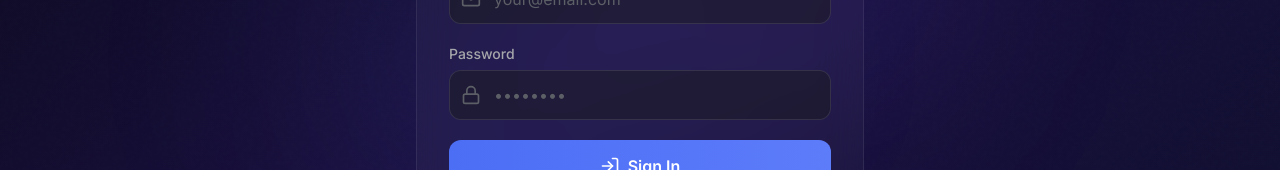
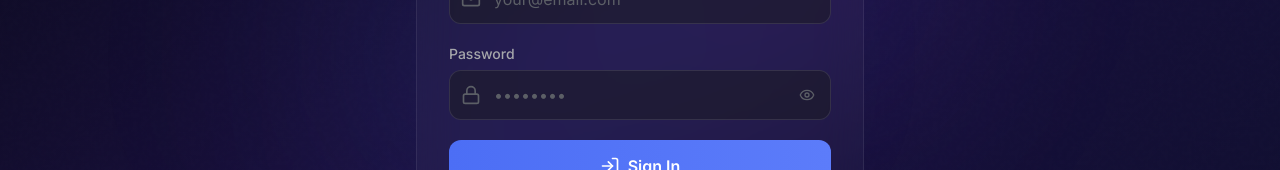
Before and after one commit to Mitesh-Patel-Dev/Skillyukti-platform, a Next.js app in the folder frontend/: page /login in a window 1280 px wide. Shown: the part 404-574 px from the top of the page. Built offline with nearby package versions, Linux system fonts and the light colour scheme.

Commit message:
fix: enforce login before purchase and add privacy toggle to password field

```diff
--- a/frontend/src/app/checkout/[slug]/page.tsx
+++ b/frontend/src/app/checkout/[slug]/page.tsx
@@ -29,11 +29,6 @@ export default function CheckoutPage() {
     const slug = params.slug as string;
 
     useEffect(() => {
-        if (!authLoading && !user) {
-            router.push('/login');
-            return;
-        }
-
         const fetchCourse = async () => {
             try {
                 const { data } = await api.get(`/courses/${slug}`);
@@ -45,14 +40,8 @@ export default function CheckoutPage() {
                 setLoading(false);
             }
         };
-
-        if (user) {
         fetchCourse();
-        } else if (!authLoading) {
-            // We've been redirected to login as per above, but let's set loading to false here anyway to hide spinner
-            setLoading(false);
-        }
-    }, [slug, user, authLoading, router]);
+    }, [slug, router]);
 
     const handlePayment = async () => {
         if (!course || !user) return;
@@ -200,6 +189,7 @@ export default function CheckoutPage() {
                                     </div>
                                 </div>
 
+                                {user ? (
                                     <button
                                         onClick={handlePayment}
                                         disabled={processing}
@@ -214,6 +204,20 @@ export default function CheckoutPage() {
                                             </>
                                         )}
                                     </button>
+                                ) : (
+                                    <div className="text-center bg-dark-700/50 p-6 rounded-xl border border-white/10">
+                                        <h3 className="text-white font-semibold mb-2">Account Required</h3>
+                                        <p className="text-dark-200 text-sm mb-4">Please log in or create an account to purchase this course.</p>
+                                        <div className="flex gap-3">
+                                            <Link href={`/login?redirect=/checkout/${course.slug}`} className="flex-1 bg-gradient-to-r from-primary-600 to-primary-500 text-white py-3 rounded-xl font-semibold hover:from-primary-500 hover:to-primary-400 transition-all">
+                                                Log In
+                                            </Link>
+                                            <Link href={`/register?redirect=/checkout/${course.slug}`} className="flex-1 glass text-white py-3 rounded-xl font-semibold hover:bg-white/10 transition-colors">
+                                                Register
+                                            </Link>
+                                        </div>
+                                    </div>
+                                )}
                             </div>
                         </motion.div>
 
--- a/frontend/src/app/login/page.tsx
+++ b/frontend/src/app/login/page.tsx
@@ -4,13 +4,14 @@ import { useState } from 'react';
 import { useRouter } from 'next/navigation';
 import Link from 'next/link';
 import { motion } from 'framer-motion';
-import { Mail, Lock, LogIn, BookOpen } from 'lucide-react';
+import { Mail, Lock, LogIn, Eye, EyeOff } from 'lucide-react';
 import { useAuth } from '@/context/AuthContext';
 import toast from 'react-hot-toast';
 
 export default function LoginPage() {
     const [email, setEmail] = useState('');
     const [password, setPassword] = useState('');
+    const [showPassword, setShowPassword] = useState(false);
     const [loading, setLoading] = useState(false);
     const { login } = useAuth();
     const router = useRouter();
@@ -77,13 +78,20 @@ export default function LoginPage() {
                             <div className="relative">
                                 <Lock className="absolute left-3 top-1/2 -translate-y-1/2 w-5 h-5 text-dark-300" />
                                 <input
-                                    type="password"
+                                    type={showPassword ? 'text' : 'password'}
                                     value={password}
                                     onChange={(e) => setPassword(e.target.value)}
                                     placeholder="••••••••"
                                     required
-                                    className="w-full bg-dark-700/50 border border-white/10 rounded-xl py-3 pl-11 pr-4 text-white placeholder-dark-300 focus:outline-none focus:border-primary-500 focus:ring-1 focus:ring-primary-500 transition-all"
+                                    className="w-full bg-dark-700/50 border border-white/10 rounded-xl py-3 pl-11 pr-11 text-white placeholder-dark-300 focus:outline-none focus:border-primary-500 focus:ring-1 focus:ring-primary-500 transition-all"
                                 />
+                                <button
+                                    type="button"
+                                    onClick={() => setShowPassword(!showPassword)}
+                                    className="absolute right-3 top-1/2 -translate-y-1/2 text-dark-300 hover:text-white transition-colors p-1"
+                                >
+                                    {showPassword ? <EyeOff className="w-4 h-4" /> : <Eye className="w-4 h-4" />}
+                                </button>
                             </div>
                         </div>
 
```
Lines whose indentation alone changed are shown as unchanged.
